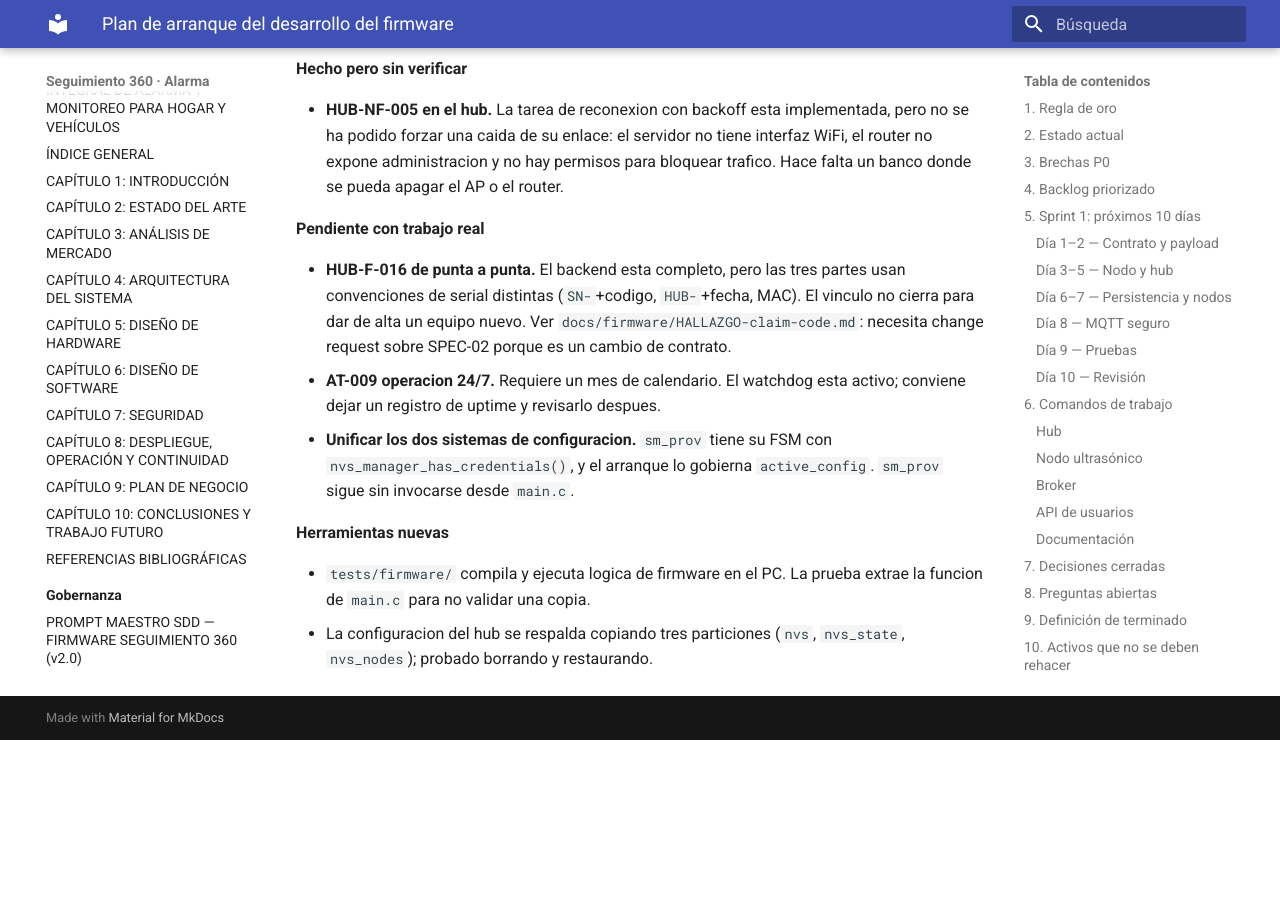
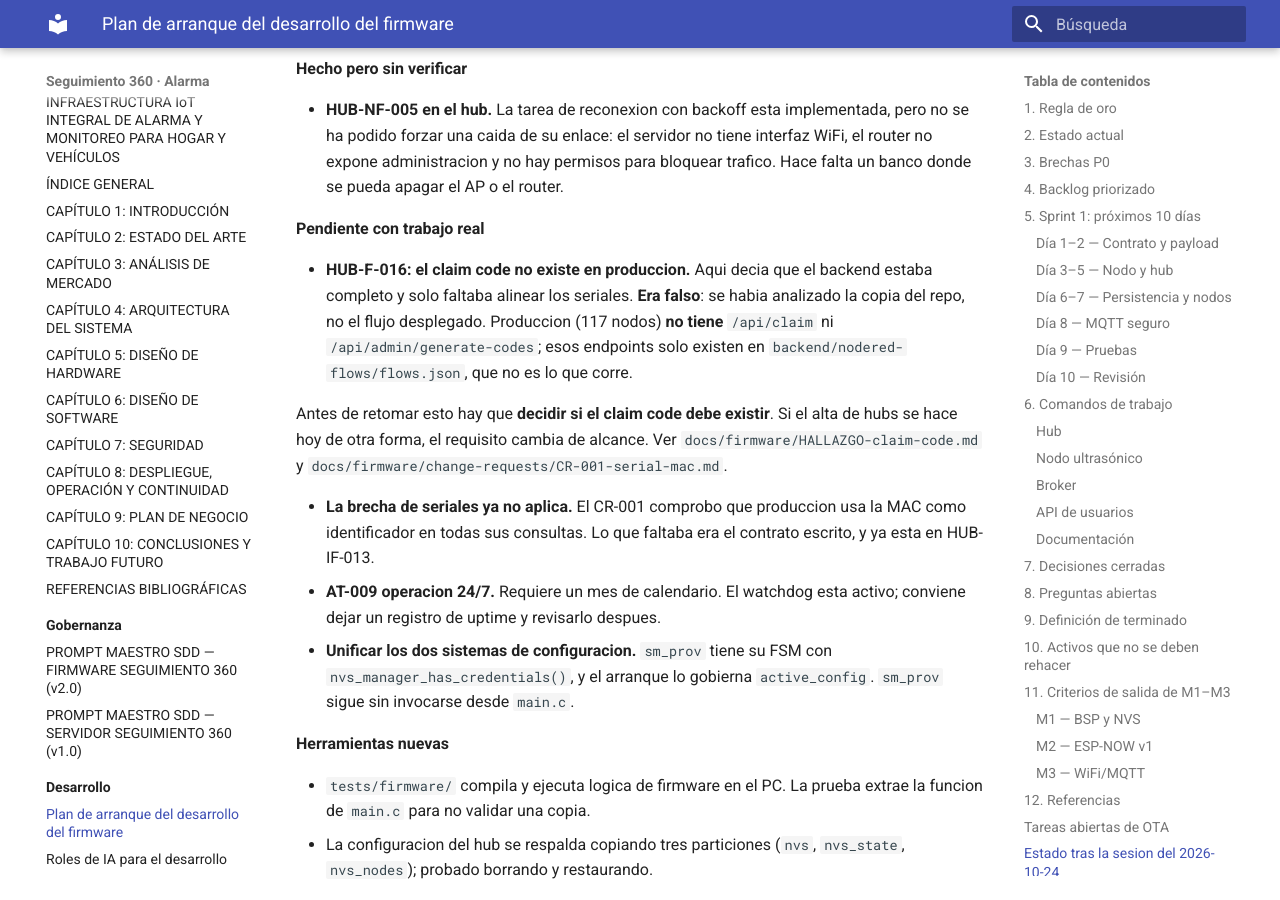
Before and after one commit to khalifa63/seguimiento360-alarma, an MkDocs documentation site: the page built from docs/desarrollo/PLAN-DE-ARRANQUE.md, in a window 1280 px wide and 900 px high, scrolled down 8577 px. Built offline with MkDocs 1.6.1 and Material for MkDocs 9.7.7, drawn with Linux system fonts in a browser that asks for light colours; before the commit the page ends 9317 px from its top, so only the background shows below that.

Commit message:
docs: corregir lo que daba el claim code por casi resuelto
El plan decia que HUB-F-016 tenia el backend completo y solo faltaba alinear
los seriales. Era falso, y venia de haber analizado la copia del repo en vez
del flujo desplegado.

Produccion (117 nodos) NO tiene /api/claim ni /api/admin/generate-codes: esos
endpoints solo existen en backend/nodered-flows/flows.json, que no es lo que
corre. Antes de retomar el requisito hay que decidir si el claim code debe
existir, porque el alta de hubs puede estar haciendose de otra forma.

La brecha de seriales que documentaba el plan ya no aplica: el CR-001 comprobo
que produccion usa la MAC como identificador en todas sus consultas.

Se anade la correccion al HALLAZGO-claim-code.md y una nota en
RESUMEN_FASES.md, que describe el flujo del repo y podia confundirse con
produccion. Ninguno de los dos se reescribe: son registros correctos de lo que
se hizo, y el error de metodo merece quedar visible.

```diff
--- a/docs/desarrollo/PLAN-DE-ARRANQUE.md
+++ b/docs/desarrollo/PLAN-DE-ARRANQUE.md
@@ -270,11 +270,21 @@
 
 **Pendiente con trabajo real**
 
-- **HUB-F-016 de punta a punta.** El backend esta completo, pero las tres
-  partes usan convenciones de serial distintas (`SN-`+codigo, `HUB-`+fecha,
-  MAC). El vinculo no cierra para dar de alta un equipo nuevo. Ver
-  `docs/firmware/HALLAZGO-claim-code.md`: necesita change request sobre
-  SPEC-02 porque es un cambio de contrato.
+- **HUB-F-016: el claim code no existe en produccion.** Aqui decia que el
+  backend estaba completo y solo faltaba alinear los seriales. **Era falso**:
+  se habia analizado la copia del repo, no el flujo desplegado. Produccion
+  (117 nodos) **no tiene** `/api/claim` ni `/api/admin/generate-codes`; esos
+  endpoints solo existen en `backend/nodered-flows/flows.json`, que no es lo
+  que corre.
+
+  Antes de retomar esto hay que **decidir si el claim code debe existir**. Si
+  el alta de hubs se hace hoy de otra forma, el requisito cambia de alcance.
+  Ver `docs/firmware/HALLAZGO-claim-code.md` y
+  `docs/firmware/change-requests/CR-001-serial-mac.md`.
+
+- **La brecha de seriales ya no aplica.** El CR-001 comprobo que produccion
+  usa la MAC como identificador en todas sus consultas. Lo que faltaba era el
+  contrato escrito, y ya esta en HUB-IF-013.
 - **AT-009 operacion 24/7.** Requiere un mes de calendario. El watchdog esta
   activo; conviene dejar un registro de uptime y revisarlo despues.
 - **Unificar los dos sistemas de configuracion.** `sm_prov` tiene su FSM con
--- a/docs/firmware/HALLAZGO-claim-code.md
+++ b/docs/firmware/HALLAZGO-claim-code.md
@@ -1,4 +1,18 @@
 # El claim code no cierra de punta a punta
+
+> **CORRECCION (2026-10-24).** Este documento se escribio analizando
+> `backend/nodered-flows/flows.json`, que **no es el flujo desplegado**.
+> Produccion tiene 117 nodos y **no incluye** `/api/claim` ni
+> `/api/admin/generate-codes`. La brecha de seriales que se describe aqui
+> aplica a una version que no corre.
+>
+> Se conserva porque el analisis del flujo del repo es correcto y porque
+> documenta un error de metodo que conviene no repetir: **verificar siempre
+> que version esta desplegada antes de sacar conclusiones**. Ver
+> `backend/nodered-flows/README.md` y el CR-001.
+>
+> Produccion ya usa la MAC como identificador; el contrato esta en HUB-IF-013.
+
 
 Estado del flujo de vinculación de un hub con su cuenta. Documenta una brecha
 encontrada al revisar HUB-F-016, no una funcionalidad terminada.
```
Also changed, not shown: docs/fases/RESUMEN_FASES.md (+7 -0 lines).
